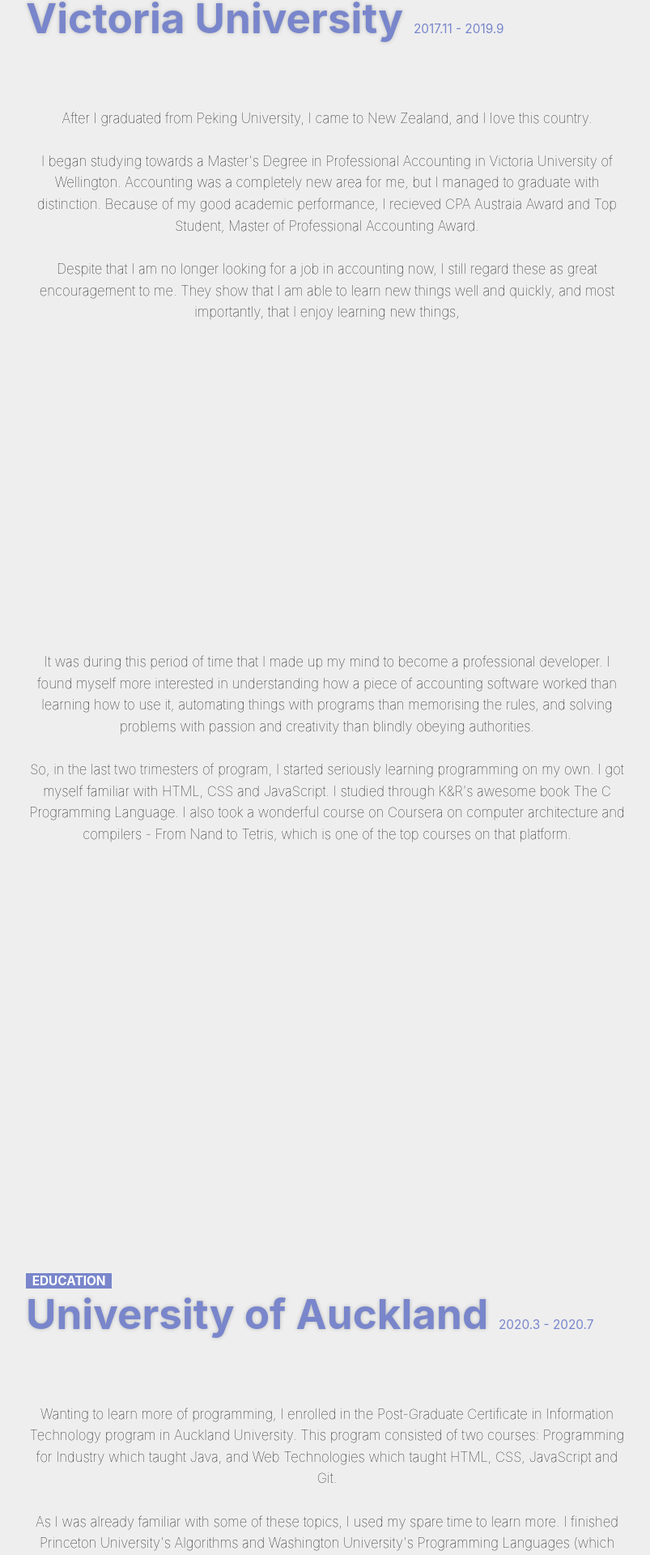
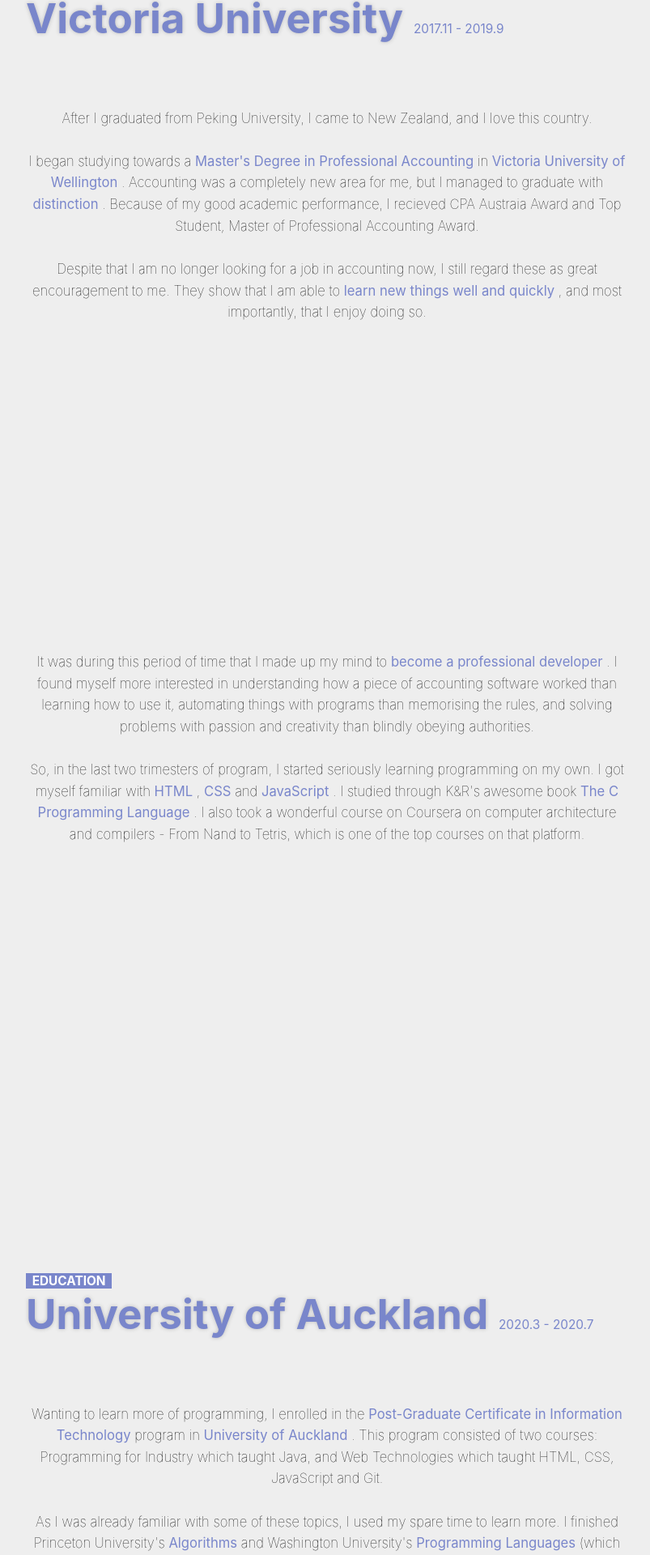
Before and after one commit to y1hao/cv2020, a React (Create React App) app: page / in a window 1280 px wide. Shown: the part 2476-4396 px from the top of the page at 81% size, without its empty margins (411-1214 px from the left). Built offline with nearby package versions, Linux system fonts and the light colour scheme.

Commit message:
Add emphasis

```diff
--- a/src/Components/Content.tsx
+++ b/src/Components/Content.tsx
@@ -238,12 +238,12 @@
               <div className={classes.description}>
                 After I graduated from Peking University, I came to New Zealand, and I love this country.
                 <br /><br />
-                I began studying towards a Master's Degree in Professional Accounting in Victoria University of Wellington.
-                Accounting was a completely new area for me, but I managed to graduate with distinction.
+                I began studying towards a <span className={classes.emphasis}> Master's Degree in Professional Accounting </span> in <span className={classes.emphasis}> Victoria University of Wellington </span>.
+                Accounting was a completely new area for me, but I managed to graduate with <span className={classes.emphasis}> distinction </span>.
                 Because of my good academic performance, I recieved CPA Austraia Award and Top Student, Master of Professional Accounting Award.
                 <br /><br />
                 Despite that I am no longer looking for a job in accounting now, I still regard these as great encouragement to me.
-                They show that I am able to learn new things well and quickly, and most importantly, that I enjoy learning new things,
+                They show that I am able to <span className={classes.emphasis}> learn new things well and quickly </span>, and most importantly, that I enjoy doing so.
               </div>
             </div>
           </Fade>
@@ -252,12 +252,13 @@
           <Fade up>
             <div className={classes.contentWrapper}>
               <div className={classes.description}>
-                It was during this period of time that I made up my mind to become a professional developer.
+                It was during this period of time that I made up my mind to <span className={classes.emphasis}> become a professional developer </span>.
                 I found myself more interested in understanding how a piece of accounting software worked than learning how to use it,
                 automating things with programs than memorising the rules, and solving problems with passion and creativity than blindly obeying authorities.
                 <br /><br />
                 So, in the last two trimesters of program, I started seriously learning programming on my own. I got myself familiar with
-                HTML, CSS and JavaScript. I studied through K&R's awesome book The C Programming Language. I also took a wonderful course
+                <span className={classes.emphasis}> HTML </span>, <span className={classes.emphasis}> CSS </span> and <span className={classes.emphasis}> JavaScript </span>.
+                I studied through K&R's awesome book <span className={classes.emphasis}> The C Programming Language </span>. I also took a wonderful course
                 on Coursera on computer architecture and compilers - From Nand to Tetris, which is one of the top courses on that platform.
               </div>
             </div>
@@ -280,11 +281,11 @@
           <Fade up>
             <div className={classes.contentWrapper}>
               <div className={classes.description}>
-                Wanting to learn more of programming, I enrolled in the Post-Graduate Certificate in Information Technology program in Auckland University.
+                Wanting to learn more of programming, I enrolled in the <span className={classes.emphasis}> Post-Graduate Certificate in Information Technology </span> program in <span className={classes.emphasis}> University of Auckland </span>.
                 This program consisted of two courses: Programming for Industry which taught Java, and Web Technologies which taught HTML, CSS, JavaScript and Git.
                 <br /><br />
-                As I was already familiar with some of these topics, I used my spare time to learn more. I finished Princeton University's Algorithms and Washington University's
-                Programming Languages (which taught functional programming) on Coursera. And I also learned some C#.
+                As I was already familiar with some of these topics, I used my spare time to learn more. I finished Princeton University's <span className={classes.emphasis}> Algorithms </span> and Washington University's
+                <span className={classes.emphasis}> Programming Languages </span> (which taught functional programming) on Coursera. And I also learned some C#.
               </div>
             </div>
           </Fade>
@@ -293,7 +294,8 @@
           <Fade up>
             <div className={classes.contentWrapper}>
               <div className={classes.description}>
-                I graduated with A+ on both courses. After graduation, I took some time to get myself familiar with Typescript, React, .Net Core and Azure,
+                I graduated with <span className={classes.emphasis}> A+ </span> on both courses. After graduation,
+                I took some time to get myself familiar with <span className={classes.emphasis}> Typescript </span>, <span className={classes.emphasis}> React </span>, <span className={classes.emphasis}> .Net Core </span> and <span className={classes.emphasis}> Azure </span>,
                 in order to make myself feel ready to start out as a developer in the industry.
                 <br /><br />
                 During my learning of programming, I have made some projects which I am proud of, and I would like to share these with you.
```
